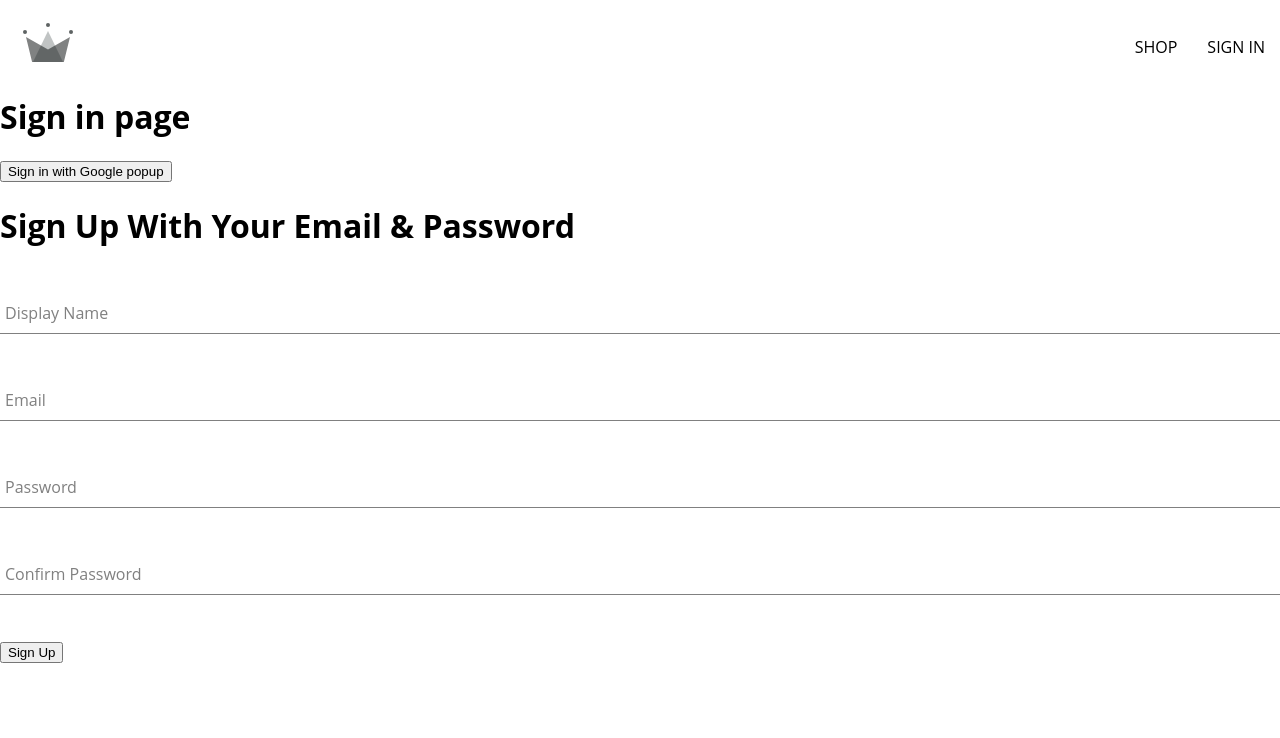
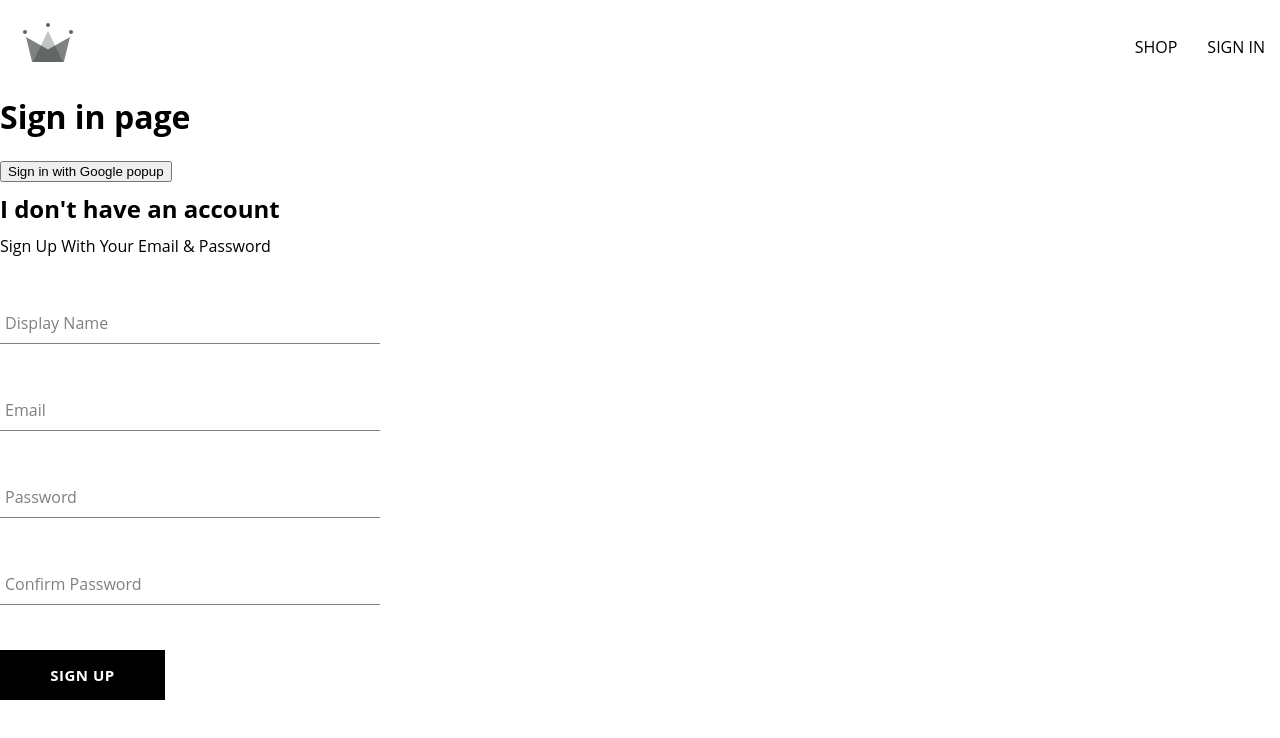
Before and after one commit to vedant-28/crown-clothing-store, a React (Create React App) app: page /sign-in in a window 1280 px wide. Shown: the top 738 px of the page. Built offline with nearby package versions, Linux system fonts and the light colour scheme; the HTML template or start-up script is replaced by a standard one.

Commit message:
crown clothing store | section 6 video 102 | sign up form + custom Button component

```diff
--- /dev/null
+++ b/src/components/button/button.component.jsx
@@ -0,0 +1,17 @@
+import React from 'react';
+import './button.styles.scss';
+
+const BUTTON_TYPE_CLASSES = {
+  google: 'google-sign-in',
+  inverted: 'inverted',
+}
+
+const Button = ({ children, buttonType, ...otherProps }) => {
+  return (
+    <button className={`button-container ${BUTTON_TYPE_CLASSES[buttonType]}`}{...otherProps}>
+      {children}
+    </button>
+  )
+}
+
+export default Button;
--- /dev/null
+++ b/src/components/button/button.styles.scss
@@ -0,0 +1,46 @@
+.button-container {
+  min-width: 165px;
+  width: auto;
+  height: 50px;
+  letter-spacing: 0.5px;
+  line-height: 50px;
+  padding: 0 35px 0 35px;
+  font-size: 15px;
+  background-color: black;
+  color: white;
+  text-transform: uppercase;
+  font-family: "Open Sans";
+  font-weight: bolder;
+  border: none;
+  cursor: pointer;
+  display: flex;
+  justify-content: center;
+
+  &:hover {
+    background-color: white;
+    color: black;
+    border: 1px solid black;
+  }
+
+  &.google-sign-in {
+    background-color: #4285f4;
+    color: white;
+
+    &:hover {
+      background-color: #357ae8;
+      border: none;
+    }
+  }
+
+  &.inverted {
+    background-color: white;
+    color: black;
+    border: 1px solid black;
+
+    &:hover {
+      background-color: black;
+      color: white;
+      border: none;
+    }
+  }
+}
--- a/src/components/sign-up-form/sign-up-form.component.jsx
+++ b/src/components/sign-up-form/sign-up-form.component.jsx
@@ -1,6 +1,8 @@
 import React, { useState } from "react";
 import { userAuthWithEmailAndPassword, createUserDocFromAuth } from '../../utils/firebase/firebase.utils';
 import FormInput from "../form-input/form-input.component";
+import Button from "../button/button.component";
+import './sign-up-form.styles.scss';
 
 const defaultFormFields = {
   displayName: "",
@@ -13,7 +15,7 @@
   const [formFields, setFormFields] = useState(defaultFormFields); // "defaultFormFields" gets mapped to "formFields" state variable, Hence "formFields" is an object.
   const { displayName, email, password, confirmPassword } = formFields; // destructuring values coming in "formFields" state variable; whichis an object.
 
-  console.log(formFields);
+  //console.log(formFields);
 
   const resetFormFields = () => {
     setFormFields(defaultFormFields);
@@ -30,8 +32,8 @@
       await createUserDocFromAuth(user, { displayName });
       resetFormFields();
       // When email & passwd based auth is done, it does not have displayName inside it by default
-      // (when provider is google, we have to enter out name in account hence it returns by default.)
-      // Hence to set displayName in out db, it is passed externally here, which we get from sign up form, when user fills it.
+      // (when provider is google, we have to enter our name in account hence it returns by default.)
+      // Hence to set displayName in our db, it is passed externally here, which we get from sign up form, when user fills it.
       //console.log(response);
     } catch (err) {
       if(err.code === "auth/email-already-in-use") {
@@ -58,8 +60,9 @@
   };
 
   return (
-    <div>
-      <h1>Sign Up With Your Email & Password</h1>
+    <div className="sign-up-container">
+      <h2>I don't have an account</h2>
+      <span>Sign Up With Your Email & Password</span>
       <form onSubmit={handleSubmit}>
         {/*With "name", we will be able to distinguish which value out of these 4 <input>'s is changing*/}
         {/*"value" is the value that we pass as input & will be displayed in input field.*/}
@@ -101,7 +104,7 @@
           onChange={changeHandler}
         />
 
-        <button type="submit">Sign Up</button>
+        <Button type="submit">Sign Up</Button>
       </form>
     </div>
   );
--- /dev/null
+++ b/src/components/sign-up-form/sign-up-form.styles.scss
@@ -0,0 +1,8 @@
+.sign-up-container {
+  display: flex;
+	flex-direction: column;
+	width: 380px;
+	h2 {
+		margin: 10px 0;
+	}
+}
```
